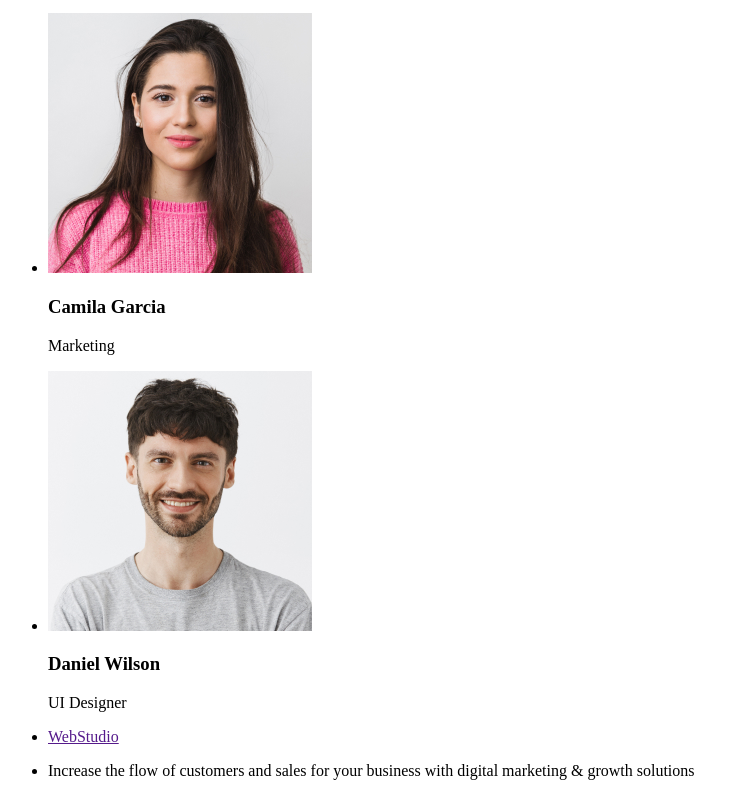
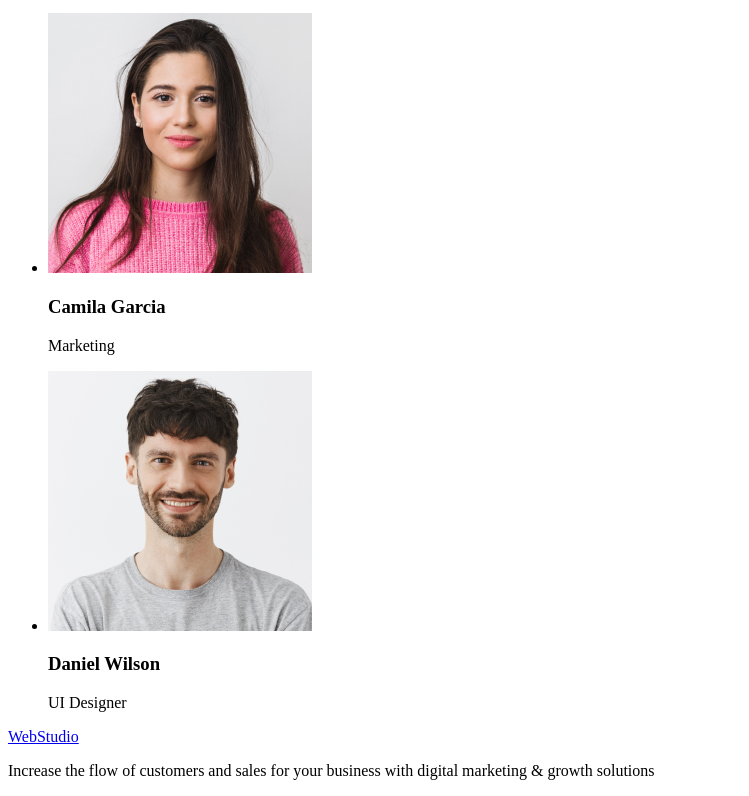
Before and after one commit to VKasharina/goit-markup-hw-01, a plain HTML site: page index.html in a window 1280 px wide. Shown: the part 2315-3111 px from the top of the page, without its empty margins (0-749 px from the left). Drawn offline with Linux system fonts and the light colour scheme.

Commit message:
Update index.html

```diff
--- a/index.html
+++ b/index.html
@@ -100,15 +100,11 @@
       </section>
     </main>
     <footer>
-      <ul>
-        <li><a href="">WebStudio</a></li>
-        <li>
+      <a href="./index.html">WebStudio</a>
           <p>
             Increase the flow of customers and sales for your business with
             digital marketing & growth solutions
           </p>
-        </li>
-      </ul>
     </footer>
 </body>
 </html>
```
